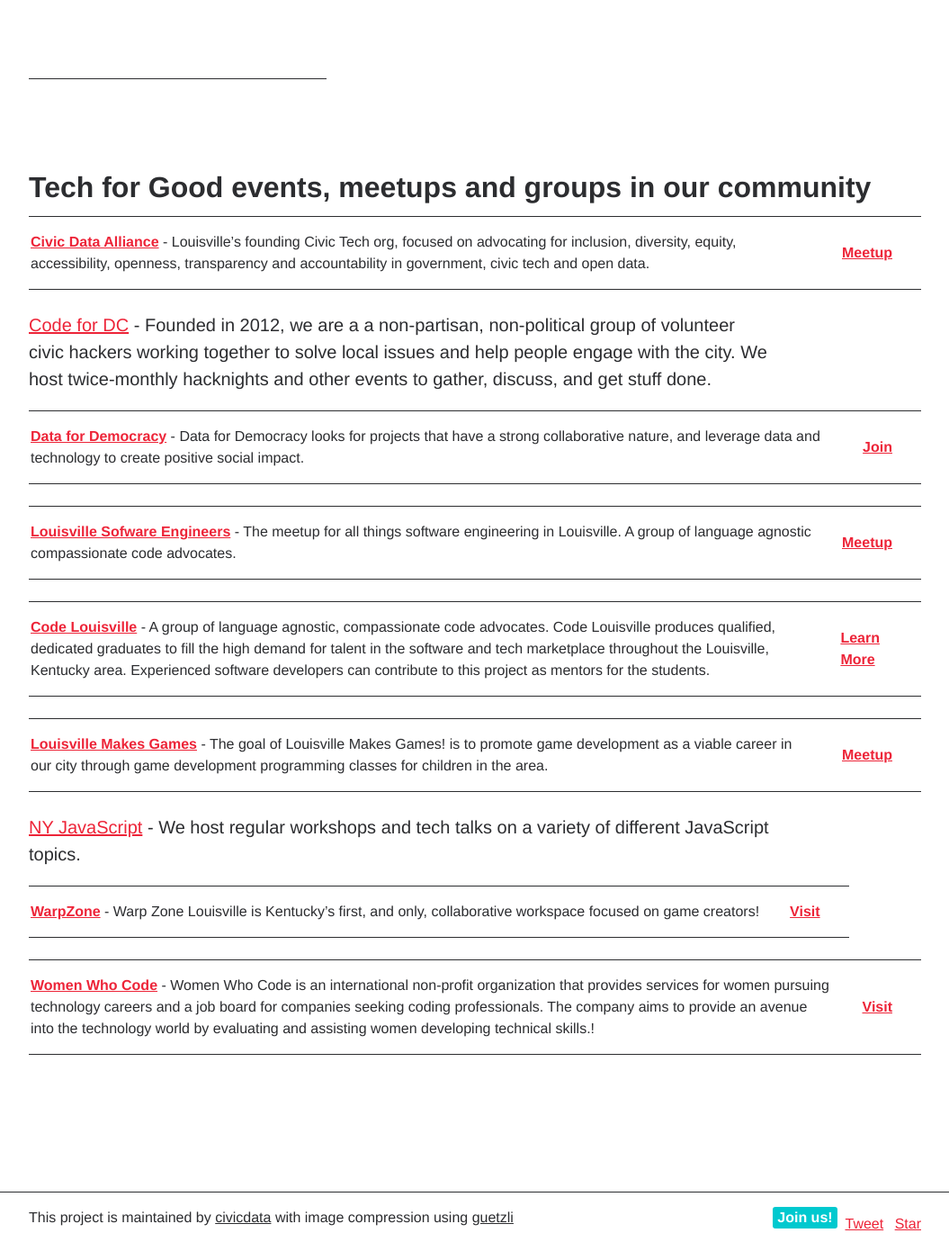
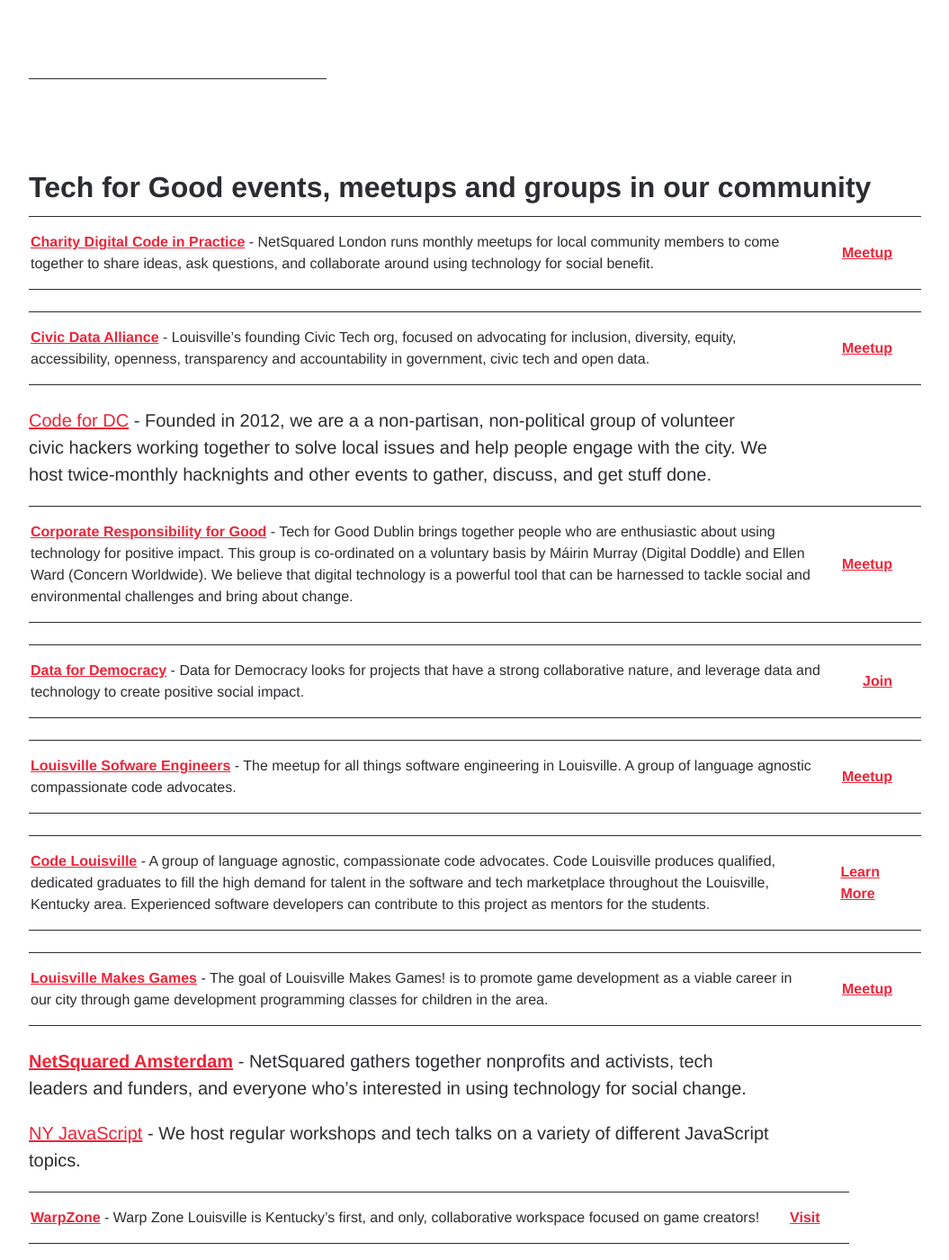
Before and after one commit to civicdata/civicdata.github.io, a Jekyll site: the page built from techquity.md, in a window 1280 px wide and 1400 px high, scrolled down 277 px. Shown: the whole window at 90% size, without its empty margins (112-1167 px from the left). Built offline with Jekyll 4.4.1, drawn with Linux system fonts in a browser that asks for light colours; comment, search, counter and statistics services are not loaded.

Commit message:
added 3 meetups in Europe

```diff
--- a/techquity.md
+++ b/techquity.md
@@ -9,9 +9,13 @@ comments: false
 ---
 ## Tech for Good events, meetups and groups in our community
 
+[__Charity Digital Code in Practice__](https://www.meetup.com/en-US/netsquaredlondon/) - NetSquared London runs monthly meetups for local community members to come together to share ideas, ask questions, and collaborate around using technology for social benefit. | [__Meetup__](https://www.meetup.com/en-US/netsquaredlondon/)
+
 [__Civic Data Alliance__](http://civicdataalliance.org) - Louisville's founding Civic Tech org, focused on advocating for inclusion, diversity, equity, accessibility, openness, transparency and accountability in government, civic tech and open data.|[__Meetup__](https://www.meetup.com/Civic-Data-Alliance)
 
 [Code for DC](https://codefordc.org/index.html) - Founded in 2012, we are a a non-partisan, non-political group of volunteer civic hackers working together to solve local issues and help people engage with the city. We host twice-monthly hacknights and other events to gather, discuss, and get stuff done.
+
+[__Corporate Responsibility for Good__](https://www.meetup.com/en-US/TechForGood-Dublin/) - Tech for Good Dublin brings together people who are enthusiastic about using technology for positive impact. This group is co-ordinated on a voluntary basis by Máirin Murray (Digital Doddle) and Ellen Ward (Concern Worldwide). We believe that digital technology is a powerful tool that can be harnessed to tackle social and environmental challenges and bring about change. | [__Meetup__](https://www.meetup.com/en-US/TechForGood-Dublin/)
 
 [__Data for Democracy__](http://datafordemocracy.org) - Data for Democracy looks for projects that have a strong collaborative nature, and leverage data and technology to create positive social impact.|[__Join__](http://datafordemocracy.org/contact.html)
 
@@ -21,6 +25,8 @@ comments: false
 
 [__Louisville Makes Games__](louisvillemakesgames.org/) - The goal of Louisville Makes Games! is to promote game development as a viable career in our city through game development programming classes for children in the area. |[__Meetup__](https://www.meetup.com/LouisvilleMakesGames/)
 
+[__NetSquared Amsterdam__](https://www.meetup.com/nl-NL/NetSquared-Amsterdam) - NetSquared gathers together nonprofits and activists, tech leaders and funders, and everyone who's interested in using technology for social change.
+
 [NY JavaScript](https://www.meetup.com/NY-JavaScript/) - We host regular workshops and tech talks on a variety of different JavaScript topics.
 
 [__WarpZone__](louisvillemakesgames.org/warpzone/) - Warp Zone Louisville is Kentucky’s first, and only, collaborative workspace focused on game creators! |[__Visit__](louisvillemakesgames.org/warpzone/)
```
